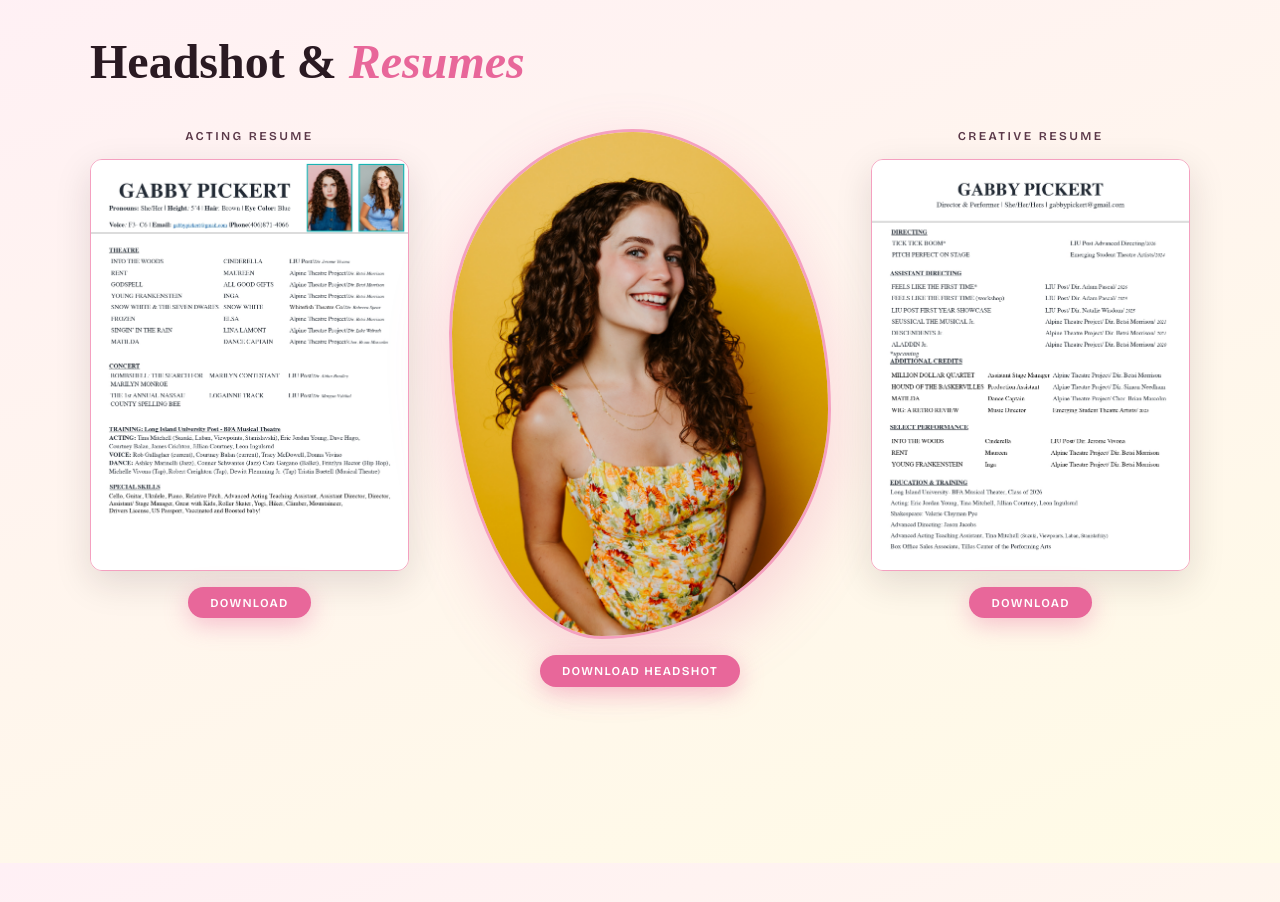
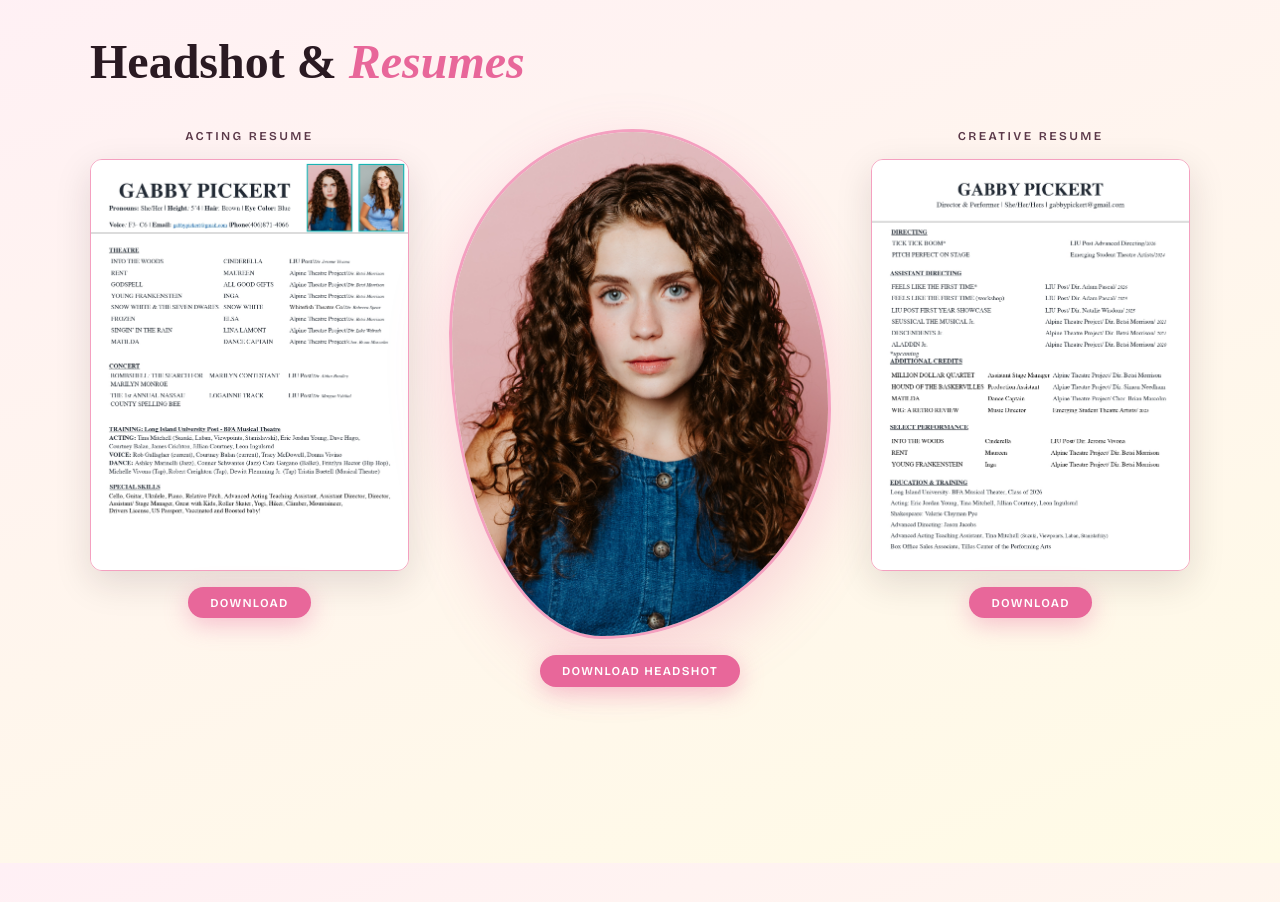
Before and after one commit to gabbypickert/gabby-pickert-website, a plain HTML site: page index.html in a window 1280 px wide. Shown: the part 2280-3182 px from the top of the page. Drawn offline with nearby package versions, Linux system fonts and the light colour scheme; a web font is replaced by a local one.

Commit message:
changed headshot
changed photo

```diff
--- a/index.html
+++ b/index.html
@@ -84,7 +84,7 @@
 
       <div class="about-headshot-wrap">
         <div class="about-headshot-frame">
-          <img src="gabby-about.pdf" alt="Gabby Pickert" class="about-headshot-img" />
+          <img src="gabby-headshot.pdf" alt="Gabby Pickert" class="about-headshot-img" />
         </div>
         <a href="gabby-headshot.pdf" download class="btn btn-primary resume-side-btn" style="margin-top:1rem">Download Headshot</a>
       </div>
```
